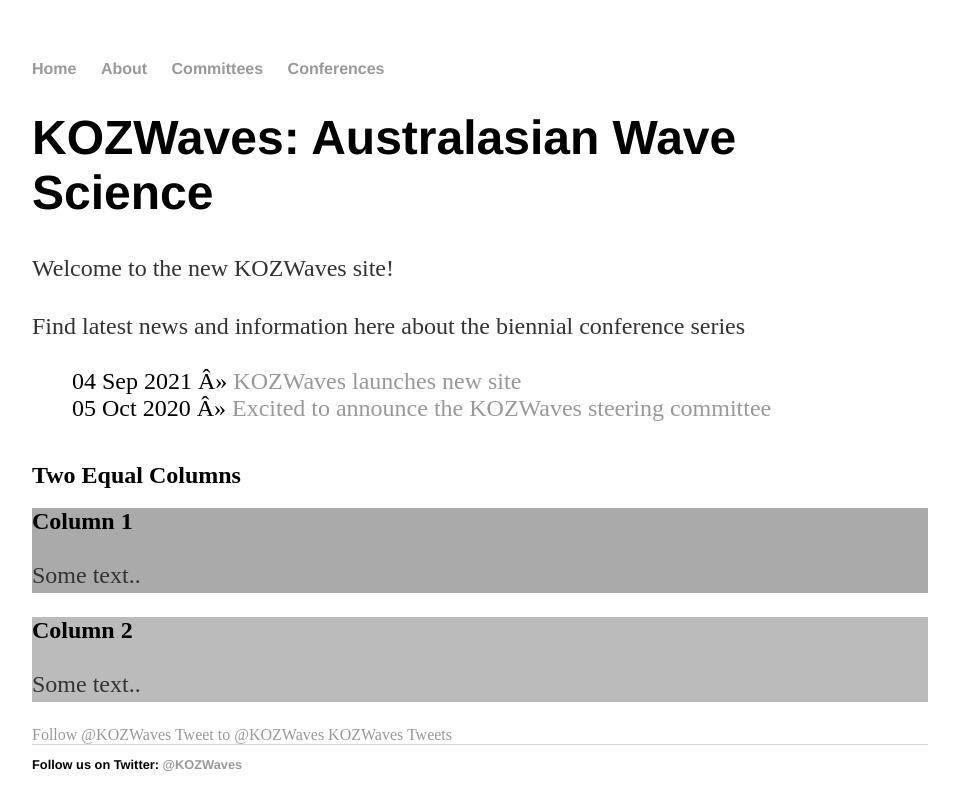
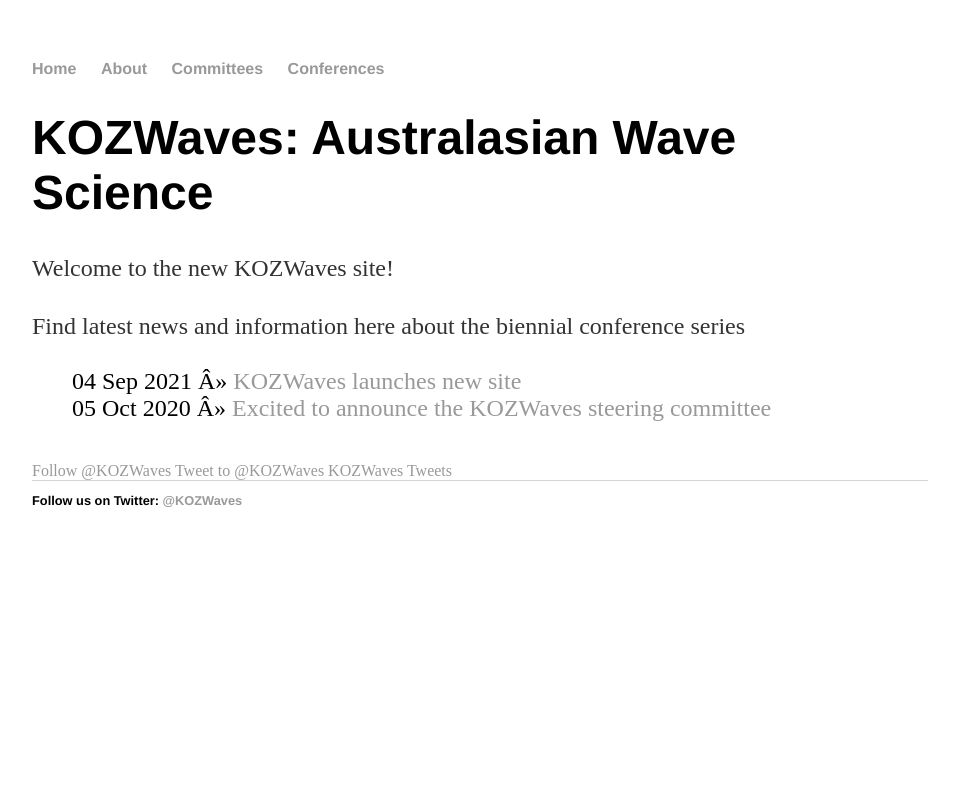
Before and after one commit to kozwaves/kozwaves.github.io, a Jekyll site: the page built from index.html, in a window 1280 px wide. Shown: the top 810 px of the page, without its empty margins (160-1119 px from the left). Built offline with Jekyll 4.4.1, drawn with Linux system fonts in a browser that asks for light colours; comment, search, counter and statistics services are not loaded.

Commit message:
Update index.html

```diff
--- a/index.html
+++ b/index.html
@@ -11,16 +11,14 @@
 
 </div><!-- /.blurb -->
 
-<div class="row">
 
- <div class="column">
   <ul class="posts">
    {% for post in site.posts %}
    <li><span>{{ post.date | date_to_string }}</span> » <a href="{{ post.url }}" title="{{ post.title }}">{{ post.title }}</a></li>
    {% endfor %}
   </ul>
- </div>
 
+<!--
  <h2>Two Equal Columns</h2>
 
 <div class="row">
@@ -33,8 +31,8 @@
     <p>Some text..</p>
   </div>
 </div>
+-->
 
- <div class="column">
 
   <a href="https://twitter.com/KOZWaves?ref_src=twsrc%5Etfw" class="twitter-follow-button" data-show-count="false">Follow @KOZWaves</a><script async src="https://platform.twitter.com/widgets.js" charset="utf-8"></script>
 
@@ -48,8 +46,6 @@
    data-tweet-limit="3">KOZWaves Tweets</a>
   <script async src="https://platform.twitter.com/widgets.js" charset="utf-8"></script>
 
- </div>
-</div>
 <!--
 <a class="twitter-timeline"
    href="https://twitter.com/TwitterDev/timelines/539487832448843776"
```
